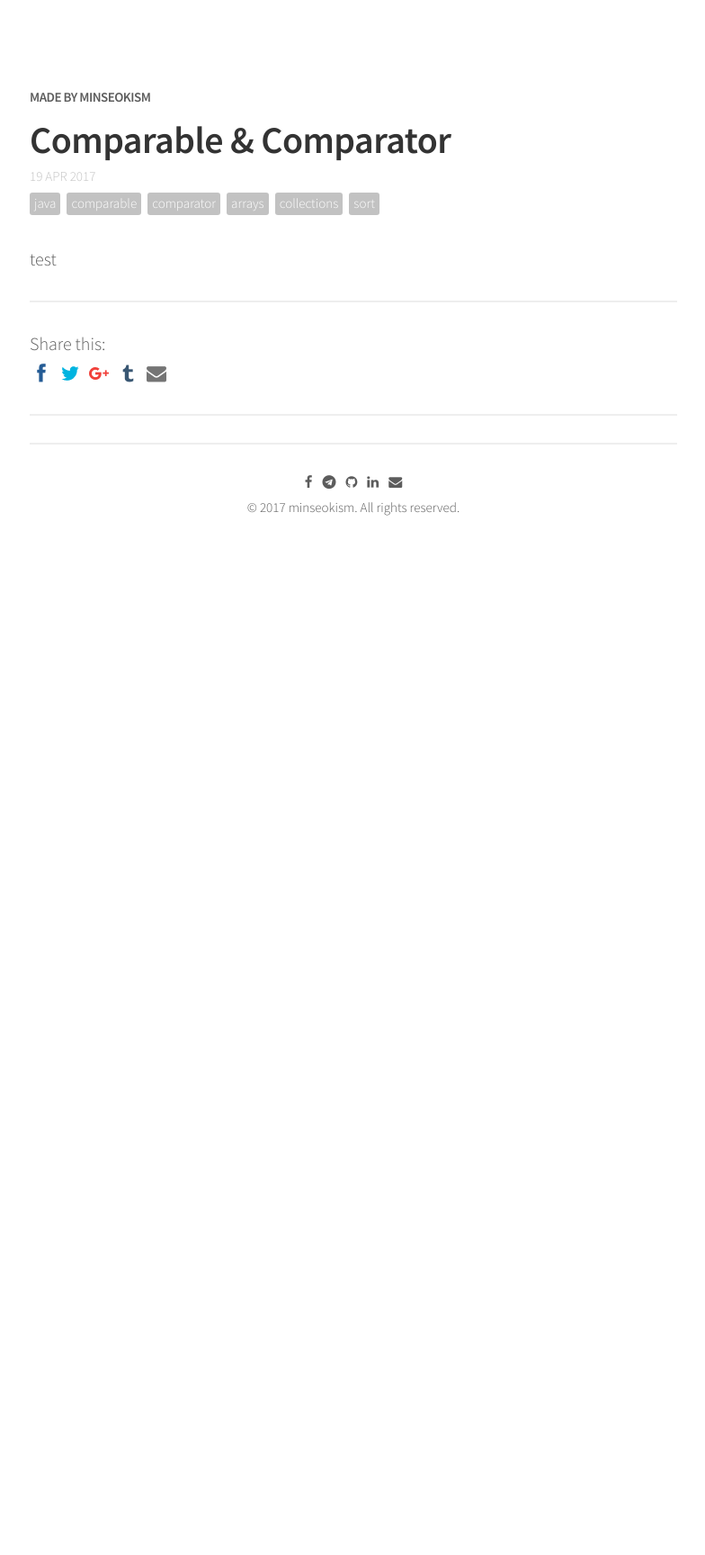
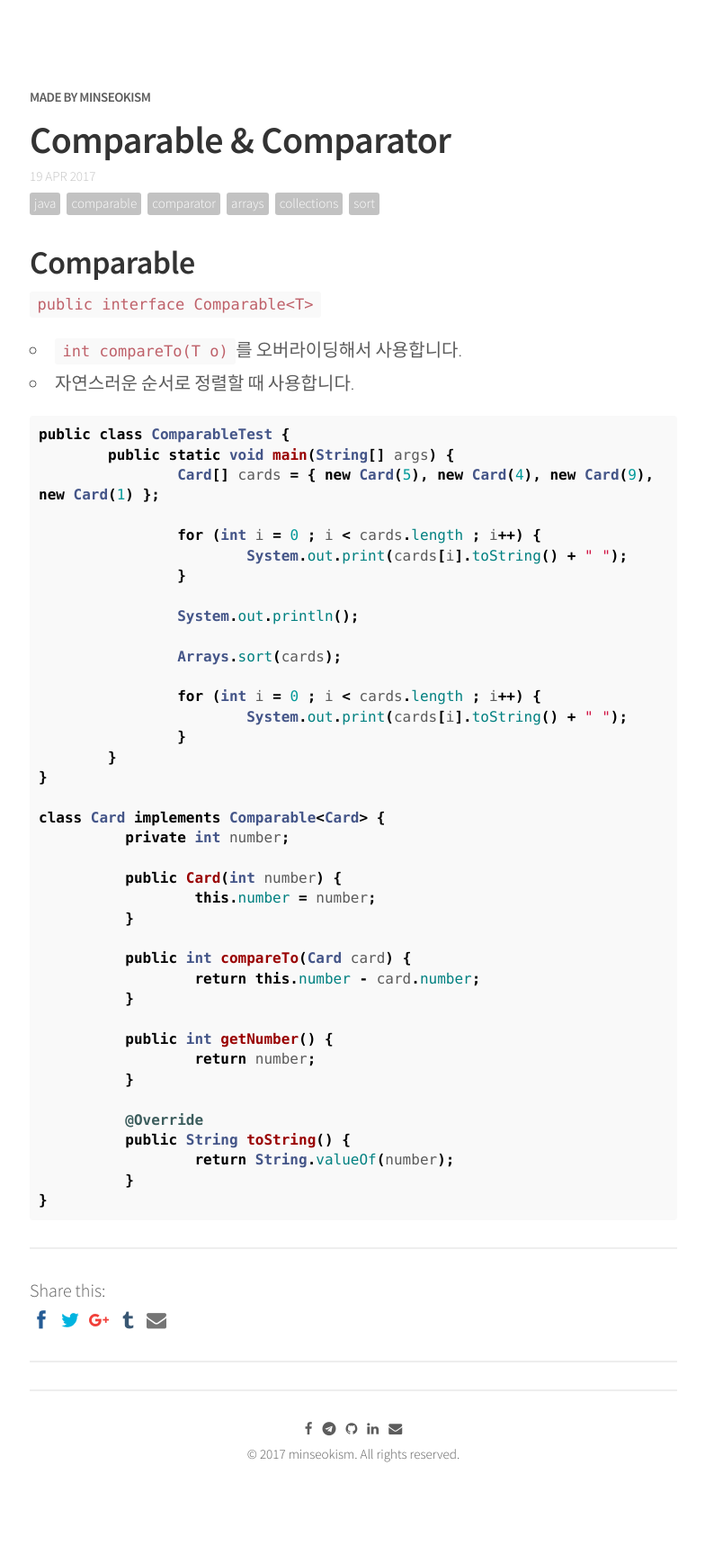
Before and after one commit to minseokism/minseokism.github.io, a Jekyll site: the page built from _posts/2017-04-19-Comparable_Comparator_01.md, in a window 1280 px wide. Shown: the whole page at 90% size, without its empty margins (247-1031 px from the left). Built offline with Jekyll 4.4.1, drawn with Linux system fonts in a browser that asks for light colours; comment, search, counter and statistics services are not loaded; before the commit the page ends 900 px from its top, so only the background shows below that.

Commit message:
Changed post-05

````diff
--- a/_posts/2017-04-19-Comparable_Comparator_01.md
+++ b/_posts/2017-04-19-Comparable_Comparator_01.md
@@ -7,4 +7,48 @@ tags: [java,Comparable,Comparator,Arrays,Collections,sort]
 comments: true
 share: true
 ---
-test
+## Comparable
+`public interface Comparable<T>`
+- `int compareTo(T o)`를 오버라이딩해서 사용합니다.
+- 자연스러운 순서로 정렬할 때 사용합니다.
+
+```java
+public class ComparableTest {
+	public static void main(String[] args) {
+		Card[] cards = { new Card(5), new Card(4), new Card(9), new Card(1) };
+
+		for (int i = 0 ; i < cards.length ; i++) {
+			System.out.print(cards[i].toString() + " ");
+		}
+
+		System.out.println();
+
+		Arrays.sort(cards);
+
+		for (int i = 0 ; i < cards.length ; i++) {
+			System.out.print(cards[i].toString() + " ");
+		}
+	}
+}
+
+class Card implements Comparable<Card> {
+	  private int number;
+
+	  public Card(int number) {
+		  this.number = number;
+	  }
+
+	  public int compareTo(Card card) {
+		  return this.number - card.number;
+	  }
+
+	  public int getNumber() {
+		  return number;
+	  }
+
+	  @Override
+	  public String toString() {
+		  return String.valueOf(number);
+	  }
+}
+```
````
